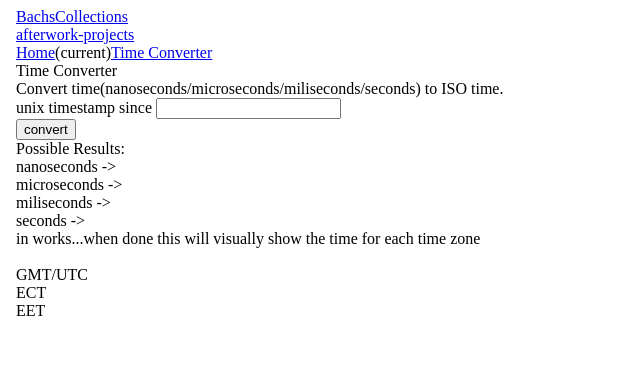
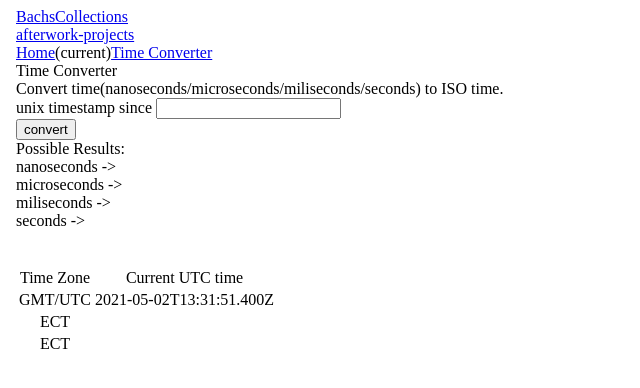
Before and after one commit to hhbach/webtools, a React (Create React App) app: page /timeConverter in a window 1280 px wide. Shown: the top 388 px of the page, without its empty margins (0-640 px from the left). Built offline with nearby package versions, Linux system fonts and the light colour scheme.

Commit message:
added dynamic time

```diff
--- a/src/index.css
+++ b/src/index.css
@@ -12,4 +12,8 @@
   @apply: bg-yellow-400;
   background-color: #fec718;
 }
+
+th {
+  font-weight : normal;
 }
+}
--- a/src/timeConverter.js
+++ b/src/timeConverter.js
@@ -4,13 +4,21 @@ import ReactDOM from "react-dom";
 class timeConverter extends React.Component {
   constructor(props) {
     super(props);
-    this.state = { timestamp: "", nanoTime: "", microtime: "", militime: "" };
+
+    this.currentClock = new Date()
+    this.state = {  timestamp: "",
+                    nanoTime: "",
+                    microtime: "",
+                    militime: "",
+                    currentTime: this.currentClock.toISOString()};
 
     this.handleChange = this.handleChange.bind(this);
     this.handleSubmit = this.handleSubmit.bind(this);
     this.convertTime = this.convertTime.bind(this);
+
   }
 
+  //converts a timestamp, to an ISO formatted string
   convertTime(timestamp) {
     let ts = timestamp;
     var date = new Date(ts);
@@ -22,6 +30,7 @@ class timeConverter extends React.Component {
     this.setState({ timestamp: event.target.value });
   }
 
+  //when the convert button is pressed
   handleSubmit(event) {
     event.preventDefault();
     var timeString;
@@ -43,6 +52,18 @@ class timeConverter extends React.Component {
         this.setState({ secondTime: "out of range" });
       }
     }
+  }
+
+  tick() {
+        this.setState({currentTime : new Date().toISOString()})
+  }
+
+  componentDidMount() {
+    this.intervalID = setInterval(() => this.tick(), 100);
+  }
+
+  componentWillUnmount() {
+    clearInterval(this.intervalID);
   }
 
   render() {
@@ -100,11 +121,23 @@ class timeConverter extends React.Component {
           </div>
         </div>
         <div class="bg-blue-50 w-1/5 h-full p-5 h-screen">
-          in works...when done this will visually show the time for each time
-          zone
           <br />
           <br />
-          GMT/UTC <br /> ECT <br /> EET <br />
+          <table class="m-auto text-left">
+            <tr>
+              <th class="pr-6" >Time Zone</th> <th>Current UTC time</th>
+            </tr>
+            <tr>
+              <th>GMT/UTC</th> <th>{this.state.currentTime}</th>
+            </tr>
+            <tr>
+              <th>ECT</th> <th></th>
+            </tr>
+            <tr>
+              <th>ECT</th> <th></th>
+            </tr>
+          </table>
+
         </div>
       </div>
     );
--- a/src/webDesign.js
+++ b/src/webDesign.js
@@ -32,8 +32,8 @@ class webDesigns extends React.Component {
 	    </table>
 	  </div>
 	  <div id="projectList" class="text-center w-full">
-	    <div class="text-center text-xl">Previous Projects</div>
-	    <table class="p-2 table-auto w-2/3 m-auto text-left">
+	    <div class="text-center">Previous Projects</div>
+	    <table class="p-2 table-auto w-2/3 m-auto text-left font-thin">
 	      <tr class="p-4">
 		<th> Project Name </th>
 		<th> description </th>
```
